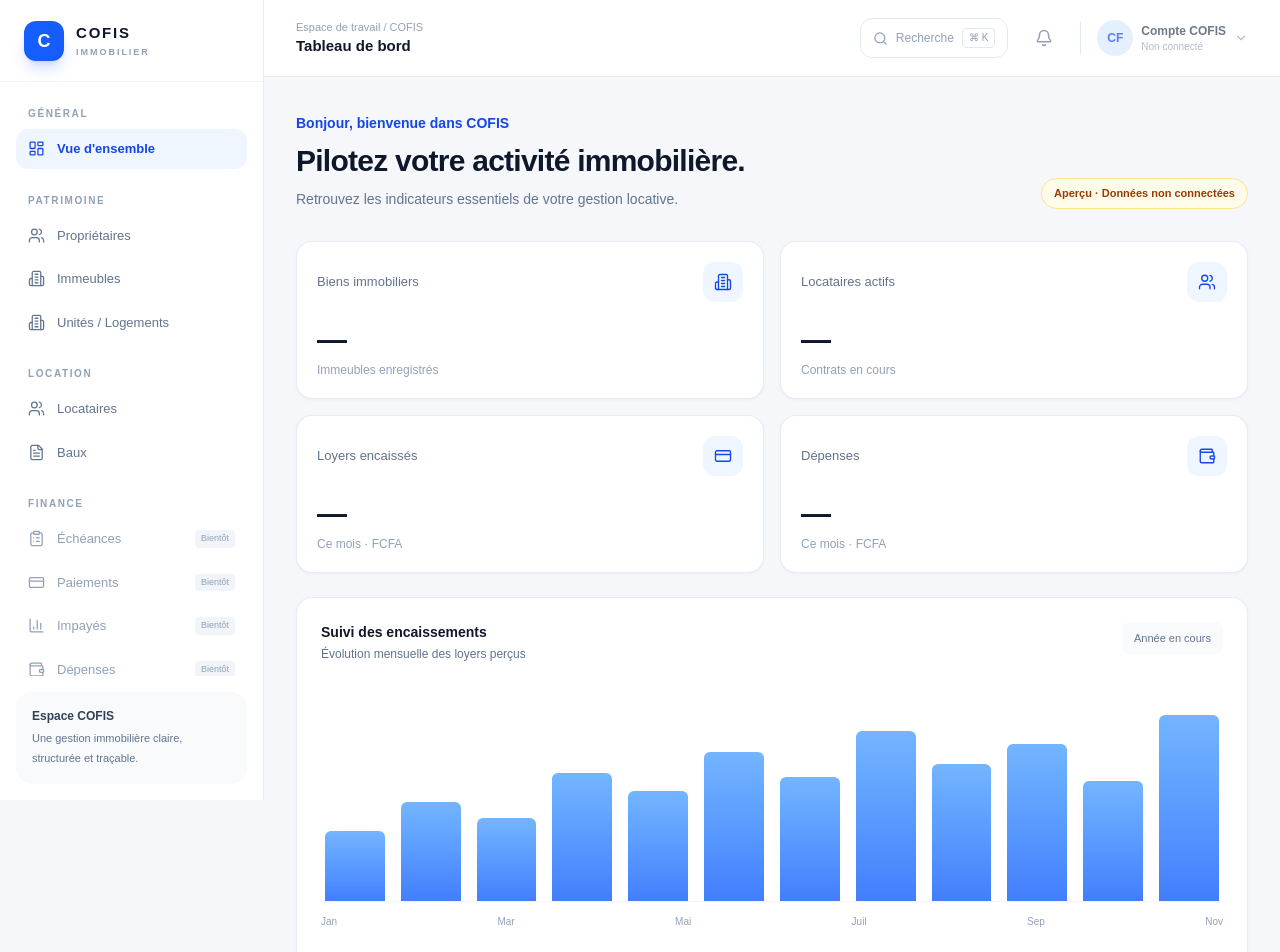
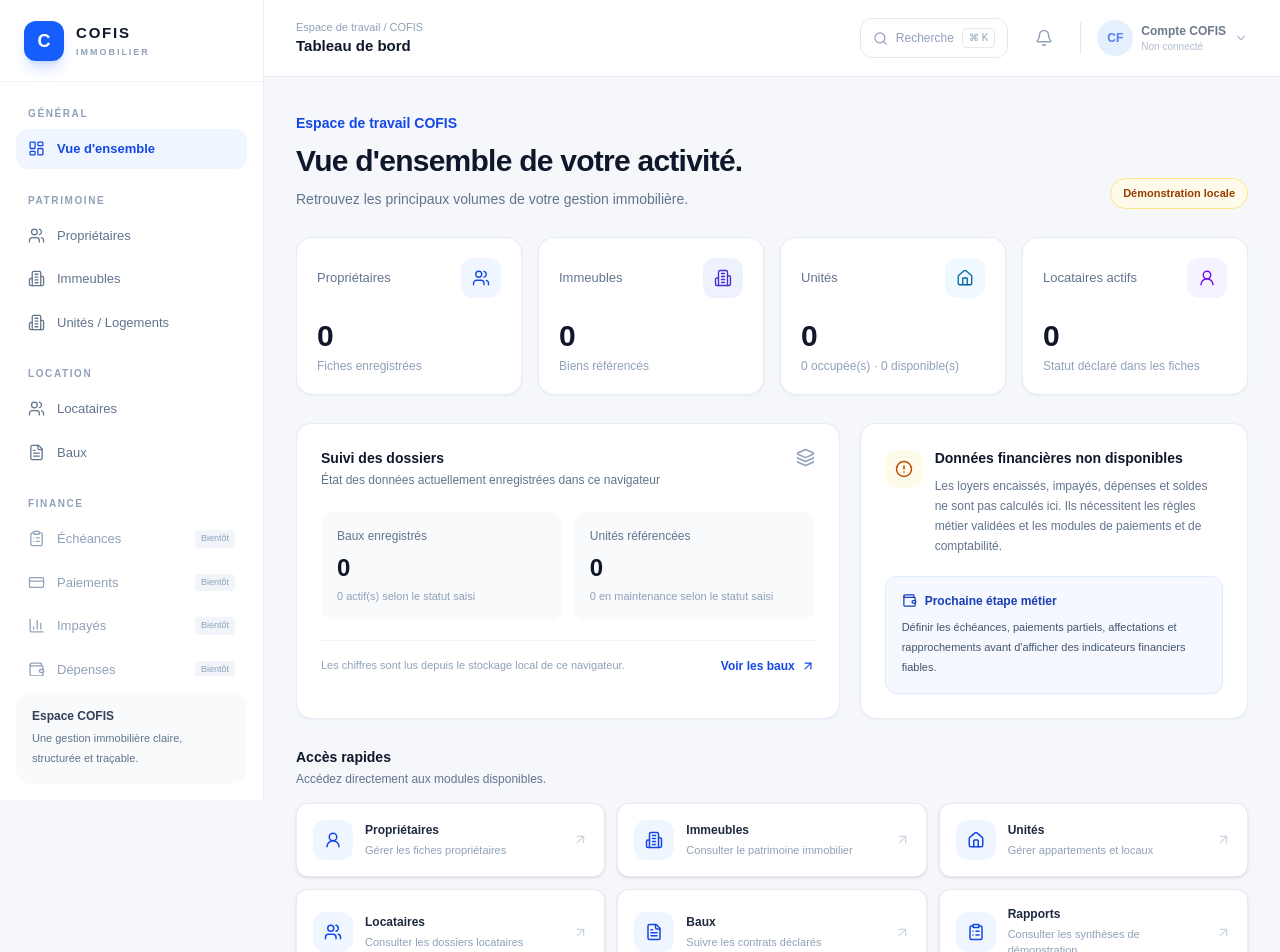
Before and after one commit to ethel954-tech/Cofis-immobilier, a Next.js app: page /dashboard in a window 1280 px wide. Shown: the top 952 px of the page. Built offline with nearby package versions, Linux system fonts and the light colour scheme.

Commit message:
Make dashboard reflect local demo records

```diff
--- a/src/app/(app)/dashboard/page.tsx
+++ b/src/app/(app)/dashboard/page.tsx
@@ -1,70 +1,194 @@
+"use client";
+
 /* eslint react/no-unescaped-entities: "off" -- Apostrophes françaises dans les libellés JSX. */
-import { Building2, CreditCard, FileText, Users, Wallet, ArrowUpRight, Clock3, CircleAlert } from "lucide-react";
+
+import { useEffect, useMemo, useState } from "react";
+import Link from "next/link";
+import {
+  Building2,
+  FileText,
+  Home,
+  Users,
+  Wallet,
+  ArrowUpRight,
+  CircleAlert,
+  ClipboardList,
+  UserRound,
+  Layers3
+} from "lucide-react";
 import { CadreApplication } from "@/components/layout/CadreApplication";
 
-const indicateurs = [
-  { titre: "Biens immobiliers", valeur: "—", detail: "Immeubles enregistrés", icone: Building2 },
-  { titre: "Locataires actifs", valeur: "—", detail: "Contrats en cours", icone: Users },
-  { titre: "Loyers encaissés", valeur: "—", detail: "Ce mois · FCFA", icone: CreditCard },
-  { titre: "Dépenses", valeur: "—", detail: "Ce mois · FCFA", icone: Wallet }
+type Enregistrement = Record<string, unknown>;
+
+type DonneesTableau = {
+  proprietaires: Enregistrement[];
+  immeubles: Enregistrement[];
+  unites: Enregistrement[];
+  locataires: Enregistrement[];
+  baux: Enregistrement[];
+};
+
+const clesStockage = {
+  proprietaires: "cofis_demo_proprietaires_v1",
+  immeubles: "cofis_demo_immeubles_v1",
+  unites: "cofis_demo_unites_v1",
+  locataires: "cofis_demo_locataires_v1",
+  baux: "cofis_demo_baux_v1"
+} as const;
+
+const donneesVides: DonneesTableau = {
+  proprietaires: [],
+  immeubles: [],
+  unites: [],
+  locataires: [],
+  baux: []
+};
+
+function lireListe(cle: string): Enregistrement[] {
+  try {
+    const valeur: unknown = JSON.parse(window.localStorage.getItem(cle) ?? "null");
+    return Array.isArray(valeur)
+      ? valeur.filter((element): element is Enregistrement => typeof element === "object" && element !== null && !Array.isArray(element))
+      : [];
+  } catch {
+    return [];
+  }
+}
+
+function nombreAvecStatut(elements: Enregistrement[], statut: string) {
+  return elements.filter((element) => element.statut === statut).length;
+}
+
+const raccourcis = [
+  { href: "/proprietaires", titre: "Propriétaires", description: "Gérer les fiches propriétaires", icone: UserRound },
+  { href: "/immeubles", titre: "Immeubles", description: "Consulter le patrimoine immobilier", icone: Building2 },
+  { href: "/unites", titre: "Unités", description: "Gérer appartements et locaux", icone: Home },
+  { href: "/locataires", titre: "Locataires", description: "Consulter les dossiers locataires", icone: Users },
+  { href: "/baux", titre: "Baux", description: "Suivre les contrats déclarés", icone: FileText },
+  { href: "/rapports", titre: "Rapports", description: "Consulter les synthèses de démonstration", icone: ClipboardList }
 ];
 
 export default function PageTableauDeBord() {
+  const [donnees, setDonnees] = useState<DonneesTableau>(donneesVides);
+  const [initialise, setInitialise] = useState(false);
+
+  useEffect(() => {
+    // eslint-disable-next-line react-hooks/set-state-in-effect -- Lecture des données locales après le montage.
+    setDonnees({
+      proprietaires: lireListe(clesStockage.proprietaires),
+      immeubles: lireListe(clesStockage.immeubles),
+      unites: lireListe(clesStockage.unites),
+      locataires: lireListe(clesStockage.locataires),
+      baux: lireListe(clesStockage.baux)
+    });
+    setInitialise(true);
+  }, []);
+
+  const indicateurs = useMemo(() => {
+    const bauxActifs = nombreAvecStatut(donnees.baux, "Actif");
+    const unitesOccupees = nombreAvecStatut(donnees.unites, "Occupée");
+    const unitesDisponibles = nombreAvecStatut(donnees.unites, "Disponible");
+    const locatairesActifs = nombreAvecStatut(donnees.locataires, "Actif");
+
+    return [
+      { titre: "Propriétaires", valeur: donnees.proprietaires.length, detail: "Fiches enregistrées", icone: Users, couleur: "bg-blue-50 text-blue-700" },
+      { titre: "Immeubles", valeur: donnees.immeubles.length, detail: "Biens référencés", icone: Building2, couleur: "bg-indigo-50 text-indigo-700" },
+      { titre: "Unités", valeur: donnees.unites.length, detail: `${unitesOccupees} occupée(s) · ${unitesDisponibles} disponible(s)`, icone: Home, couleur: "bg-sky-50 text-sky-700" },
+      { titre: "Locataires actifs", valeur: locatairesActifs, detail: "Statut déclaré dans les fiches", icone: UserRound, couleur: "bg-violet-50 text-violet-700" }
+    ];
+  }, [donnees]);
+
   return (
     <CadreApplication>
-      <div className="mb-8 flex flex-wrap items-end justify-between gap-4">
+      <div className="space-y-7">
+        <div className="flex flex-wrap items-end justify-between gap-4">
           <div>
-          <p className="text-sm font-semibold text-blue-700">Bonjour, bienvenue dans COFIS</p>
-          <h2 className="mt-2 max-w-2xl text-2xl font-bold tracking-tight text-slate-900 md:text-[30px]">Pilotez votre activité immobilière.</h2>
-          <p className="mt-2 text-sm text-slate-500">Retrouvez les indicateurs essentiels de votre gestion locative.</p>
+            <p className="text-sm font-semibold text-blue-700">Espace de travail COFIS</p>
+            <h2 className="mt-2 max-w-2xl text-2xl font-bold tracking-tight text-slate-900 md:text-[30px]">Vue d'ensemble de votre activité.</h2>
+            <p className="mt-2 text-sm text-slate-500">Retrouvez les principaux volumes de votre gestion immobilière.</p>
           </div>
-        <span className="rounded-full border border-amber-200 bg-amber-50 px-3 py-1.5 text-[11px] font-semibold text-amber-800">Aperçu · Données non connectées</span>
+          <span className="rounded-full border border-amber-200 bg-amber-50 px-3 py-1.5 text-[11px] font-semibold text-amber-800">Démonstration locale</span>
         </div>
 
-      <section aria-label="Indicateurs clés" className="grid gap-4 sm:grid-cols-2 2xl:grid-cols-4">
+        <section aria-label="Indicateurs du patrimoine" className="grid gap-4 sm:grid-cols-2 xl:grid-cols-4">
           {indicateurs.map((indicateur) => {
             const Icone = indicateur.icone;
             return (
               <article key={indicateur.titre} className="rounded-2xl border border-slate-200/80 bg-white p-5 shadow-sm shadow-slate-200/40">
                 <div className="flex items-center justify-between">
                   <p className="text-[13px] font-medium text-slate-500">{indicateur.titre}</p>
-                <span className="flex h-10 w-10 items-center justify-center rounded-xl bg-blue-50 text-blue-700"><Icone size={18} strokeWidth={1.8} /></span>
+                  <span className={`flex h-10 w-10 items-center justify-center rounded-xl ${indicateur.couleur}`}><Icone size={18} strokeWidth={1.8} /></span>
                 </div>
-              <p className="mt-5 text-3xl font-bold tracking-tight text-slate-900">{indicateur.valeur}</p>
+                <p className="mt-5 text-3xl font-bold tracking-tight text-slate-900">{initialise ? indicateur.valeur : "—"}</p>
                 <p className="mt-1 text-xs text-slate-400">{indicateur.detail}</p>
               </article>
             );
           })}
         </section>
 
-      <section className="mt-6 grid gap-5 2xl:grid-cols-[1.55fr_1fr]">
+        <section className="grid gap-5 xl:grid-cols-[1.4fr_1fr]">
           <article className="rounded-2xl border border-slate-200/80 bg-white p-6 shadow-sm shadow-slate-200/40">
             <div className="flex flex-wrap items-start justify-between gap-3">
-            <div><h3 className="text-sm font-bold text-slate-900">Suivi des encaissements</h3><p className="mt-1 text-xs text-slate-500">Évolution mensuelle des loyers perçus</p></div>
-            <span className="rounded-lg bg-slate-50 px-3 py-2 text-[11px] font-medium text-slate-500">Année en cours</span>
+              <div>
+                <h3 className="text-sm font-bold text-slate-900">Suivi des dossiers</h3>
+                <p className="mt-1 text-xs text-slate-500">État des données actuellement enregistrées dans ce navigateur</p>
               </div>
-          <div className="mt-8 flex h-52 items-end justify-between gap-2 border-b border-slate-100 px-1 sm:gap-4">
-            {[34, 48, 40, 62, 53, 72, 60, 82, 66, 76, 58, 90].map((hauteur, index) => (
-              <div key={index} className="flex h-full flex-1 flex-col justify-end">
-                <div className="rounded-t-md bg-gradient-to-t from-blue-600 to-blue-400 opacity-80" style={{ height: hauteur + "%" }} />
+              <Layers3 size={19} className="text-slate-400" />
             </div>
-            ))}
+            <div className="mt-6 grid gap-3 sm:grid-cols-2">
+              <div className="rounded-xl bg-slate-50 p-4">
+                <p className="text-xs text-slate-500">Baux enregistrés</p>
+                <p className="mt-2 text-2xl font-bold text-slate-900">{initialise ? donnees.baux.length : "—"}</p>
+                <p className="mt-1 text-[11px] text-slate-400">{initialise ? `${nombreAvecStatut(donnees.baux, "Actif")} actif(s) selon le statut saisi` : "Chargement des données"}</p>
               </div>
-          <div className="mt-3 flex justify-between text-[10px] font-medium text-slate-400"><span>Jan</span><span>Mar</span><span>Mai</span><span>Juil</span><span>Sep</span><span>Nov</span></div>
-          <p className="mt-5 text-[11px] text-slate-400">Graphique illustratif uniquement. Il sera alimenté par les données réelles après validation du modèle financier.</p>
+              <div className="rounded-xl bg-slate-50 p-4">
+                <p className="text-xs text-slate-500">Unités référencées</p>
+                <p className="mt-2 text-2xl font-bold text-slate-900">{initialise ? donnees.unites.length : "—"}</p>
+                <p className="mt-1 text-[11px] text-slate-400">{initialise ? `${nombreAvecStatut(donnees.unites, "En maintenance")} en maintenance selon le statut saisi` : "Chargement des données"}</p>
+              </div>
+            </div>
+            <div className="mt-5 flex flex-wrap items-center justify-between gap-3 border-t border-slate-100 pt-4">
+              <p className="text-[11px] text-slate-400">Les chiffres sont lus depuis le stockage local de ce navigateur.</p>
+              <Link href="/baux" className="inline-flex items-center gap-1.5 text-xs font-semibold text-blue-700 hover:text-blue-800">Voir les baux <ArrowUpRight size={14} /></Link>
+            </div>
           </article>
 
           <article className="rounded-2xl border border-slate-200/80 bg-white p-6 shadow-sm shadow-slate-200/40">
-          <div><h3 className="text-sm font-bold text-slate-900">Points d'attention</h3><p className="mt-1 text-xs text-slate-500">Éléments à suivre dans votre activité</p></div>
-          <div className="mt-6 space-y-4">
-            <div className="flex gap-3 rounded-xl bg-amber-50/70 p-3.5"><span className="mt-0.5 text-amber-700"><CircleAlert size={17} /></span><div><p className="text-xs font-semibold text-slate-800">Loyers en retard</p><p className="mt-1 text-[11px] leading-5 text-slate-500">Le suivi des impayés sera disponible dans le module Finance.</p></div></div>
-            <div className="flex gap-3 rounded-xl bg-blue-50/70 p-3.5"><span className="mt-0.5 text-blue-700"><Clock3 size={17} /></span><div><p className="text-xs font-semibold text-slate-800">Prochaines échéances</p><p className="mt-1 text-[11px] leading-5 text-slate-500">Les échéances seront calculées à partir des baux actifs.</p></div></div>
-            <div className="flex gap-3 rounded-xl bg-slate-50 p-3.5"><span className="mt-0.5 text-slate-600"><FileText size={17} /></span><div><p className="text-xs font-semibold text-slate-800">Documents à traiter</p><p className="mt-1 text-[11px] leading-5 text-slate-500">Le suivi documentaire sera intégré dans une prochaine étape.</p></div></div>
+            <div className="flex items-start gap-3">
+              <span className="mt-0.5 rounded-xl bg-amber-50 p-2.5 text-amber-700"><CircleAlert size={18} /></span>
+              <div>
+                <h3 className="text-sm font-bold text-slate-900">Données financières non disponibles</h3>
+                <p className="mt-2 text-xs leading-5 text-slate-500">Les loyers encaissés, impayés, dépenses et soldes ne sont pas calculés ici. Ils nécessitent les règles métier validées et les modules de paiements et de comptabilité.</p>
               </div>
-          <div className="mt-6 flex items-center gap-2 text-[11px] font-semibold text-blue-700">Modules métier en préparation <ArrowUpRight size={14} /></div>
+            </div>
+            <div className="mt-5 rounded-xl border border-blue-100 bg-blue-50/60 p-4">
+              <div className="flex items-center gap-2 text-xs font-semibold text-blue-800"><Wallet size={15} /> Prochaine étape métier</div>
+              <p className="mt-2 text-[11px] leading-5 text-slate-600">Définir les échéances, paiements partiels, affectations et rapprochements avant d'afficher des indicateurs financiers fiables.</p>
+            </div>
           </article>
         </section>
-      <p className="mt-8 text-center text-[10px] text-slate-400">COFIS IMMOBILIER · Plateforme de gestion locative</p>
+
+        <section>
+          <div className="mb-4">
+            <h3 className="text-sm font-bold text-slate-900">Accès rapides</h3>
+            <p className="mt-1 text-xs text-slate-500">Accédez directement aux modules disponibles.</p>
+          </div>
+          <div className="grid gap-3 sm:grid-cols-2 xl:grid-cols-3">
+            {raccourcis.map((raccourci) => {
+              const Icone = raccourci.icone;
+              return (
+                <Link key={raccourci.href} href={raccourci.href} className="group flex items-center gap-3 rounded-xl border border-slate-200/80 bg-white p-4 shadow-sm transition hover:-translate-y-0.5 hover:border-blue-200 hover:shadow-md">
+                  <span className="flex h-10 w-10 shrink-0 items-center justify-center rounded-xl bg-blue-50 text-blue-700"><Icone size={18} /></span>
+                  <span className="min-w-0 flex-1"><span className="block text-xs font-semibold text-slate-800">{raccourci.titre}</span><span className="mt-1 block text-[11px] text-slate-400">{raccourci.description}</span></span>
+                  <ArrowUpRight size={15} className="text-slate-300 transition group-hover:text-blue-600" />
+                </Link>
+              );
+            })}
+          </div>
+        </section>
+
+        <p className="text-center text-[10px] text-slate-400">COFIS IMMOBILIER · Les données de démonstration restent locales à ce navigateur.</p>
+      </div>
     </CadreApplication>
   );
 }
```
Lines whose indentation alone changed are shown as unchanged.
